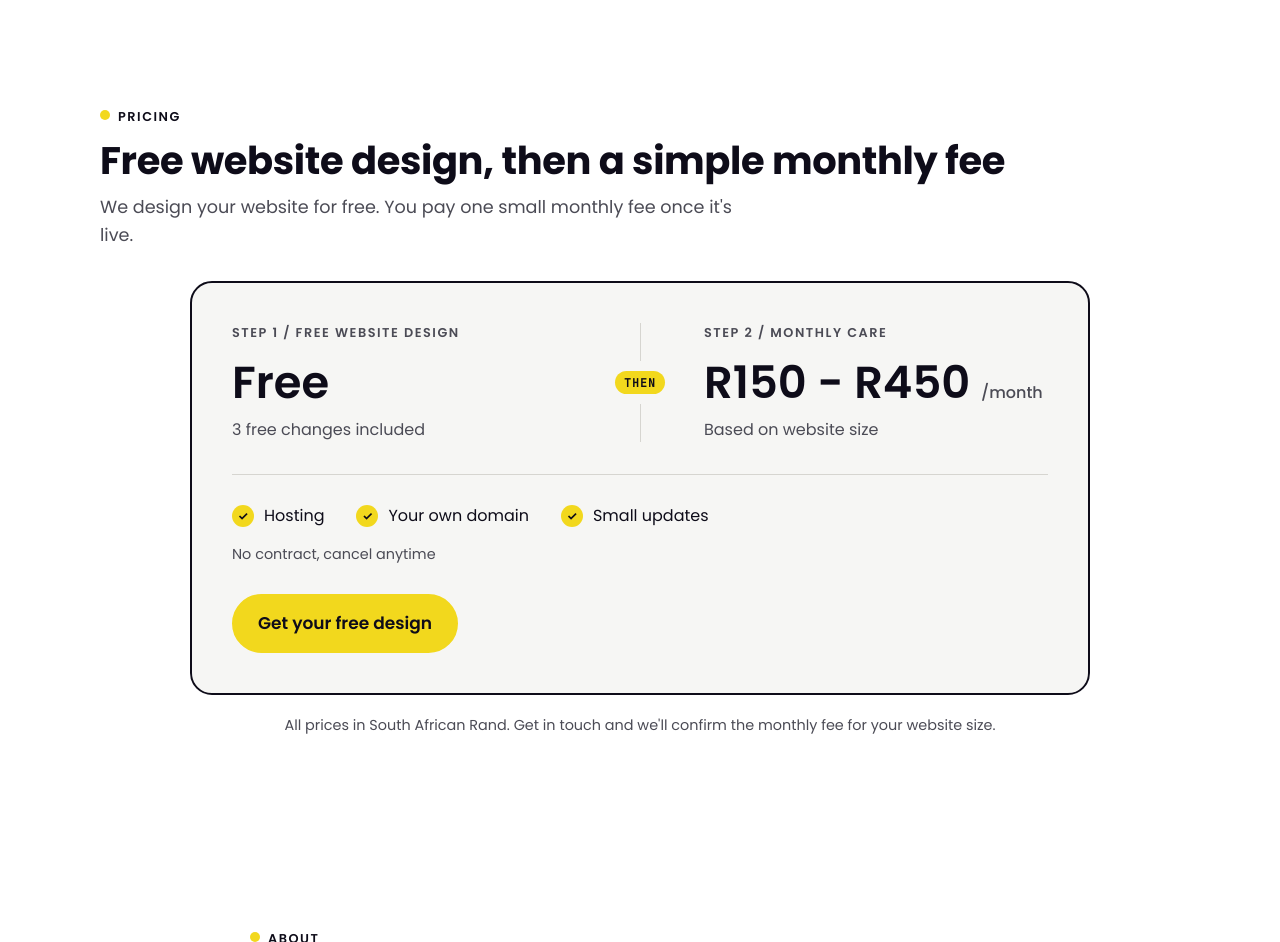
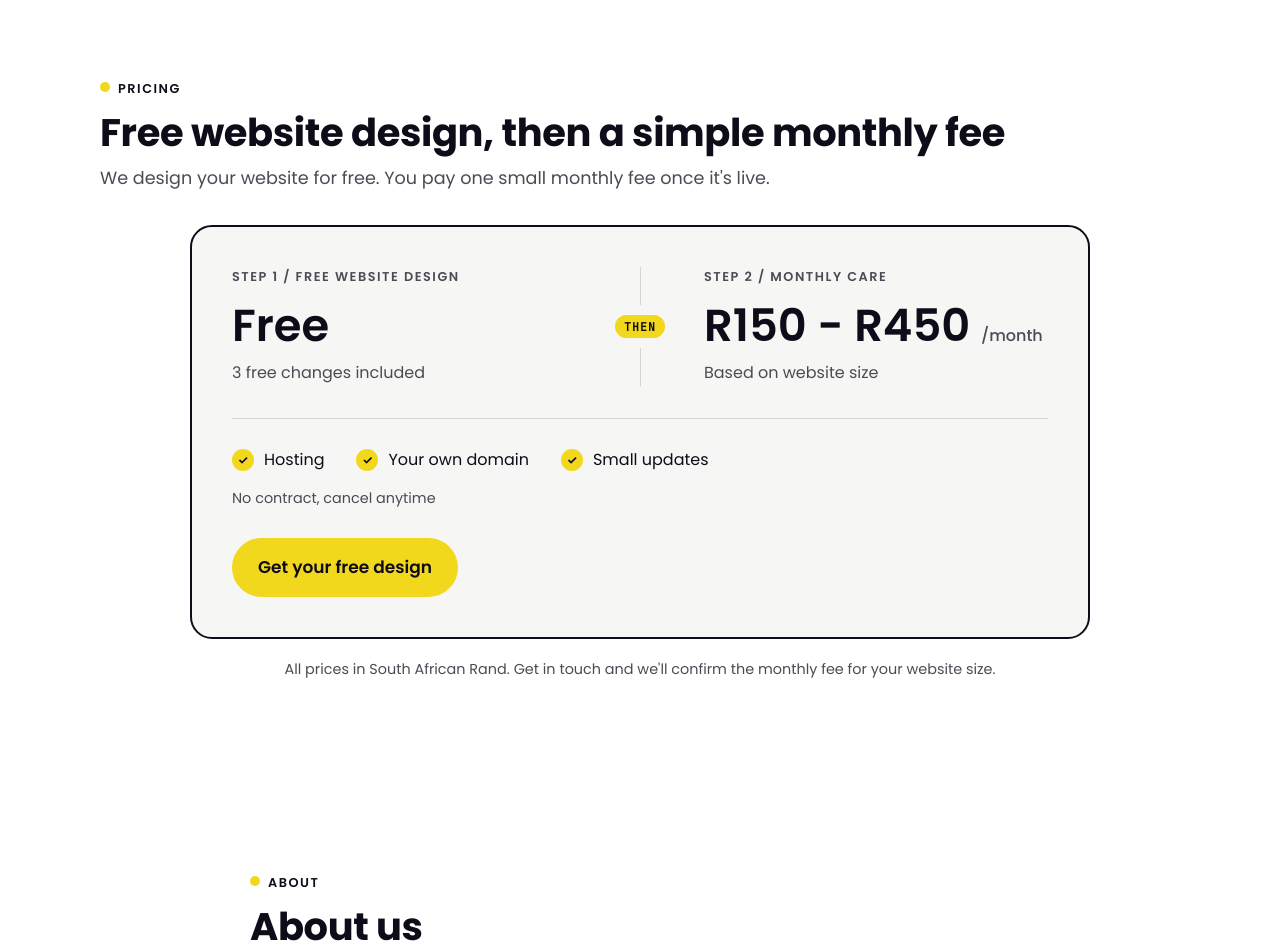
Before and after one commit to KomanRudden/onzs, a plain HTML site: page index.html in a window 1280 px wide. Shown: the part 1858-2800 px from the top of the page. Drawn offline with Linux system fonts and the light colour scheme.

Commit message:
Fix text wrapping: wider leads, text-wrap pretty/balance

```diff
--- a/index.html
+++ b/index.html
@@ -42,7 +42,10 @@ h3{font-size:1.3rem;margin-bottom:.4rem}
 .wrap{max-width:1120px;margin:0 auto;padding:0 20px}
 section{padding:72px 0}
 .eyebrow{font-size:.8rem;font-weight:600;letter-spacing:.12em;text-transform:uppercase;color:var(--accent);margin-bottom:.7rem}
-.lead{color:var(--muted);font-size:1.1rem;max-width:640px}
+.lead{color:var(--muted);font-size:1.1rem;max-width:80ch;text-wrap:pretty}
+h1,h2,h3,.pc-body,.pc-fine{text-wrap:balance}
+p,li,summary{text-wrap:pretty}
+.pc-note{max-width:80ch;margin-left:auto;margin-right:auto}
 .btn{display:inline-block;padding:14px 24px;border-radius:999px;font-weight:600;text-decoration:none;transition:.2s;border:2px solid var(--accent)}
 .btn-p{background:var(--accent);color:#fff}.btn-p:hover{background:var(--accent-d);border-color:var(--accent-d)}
 .btn-s{color:var(--accent);background:transparent}.btn-s:hover{background:var(--soft)}
```
